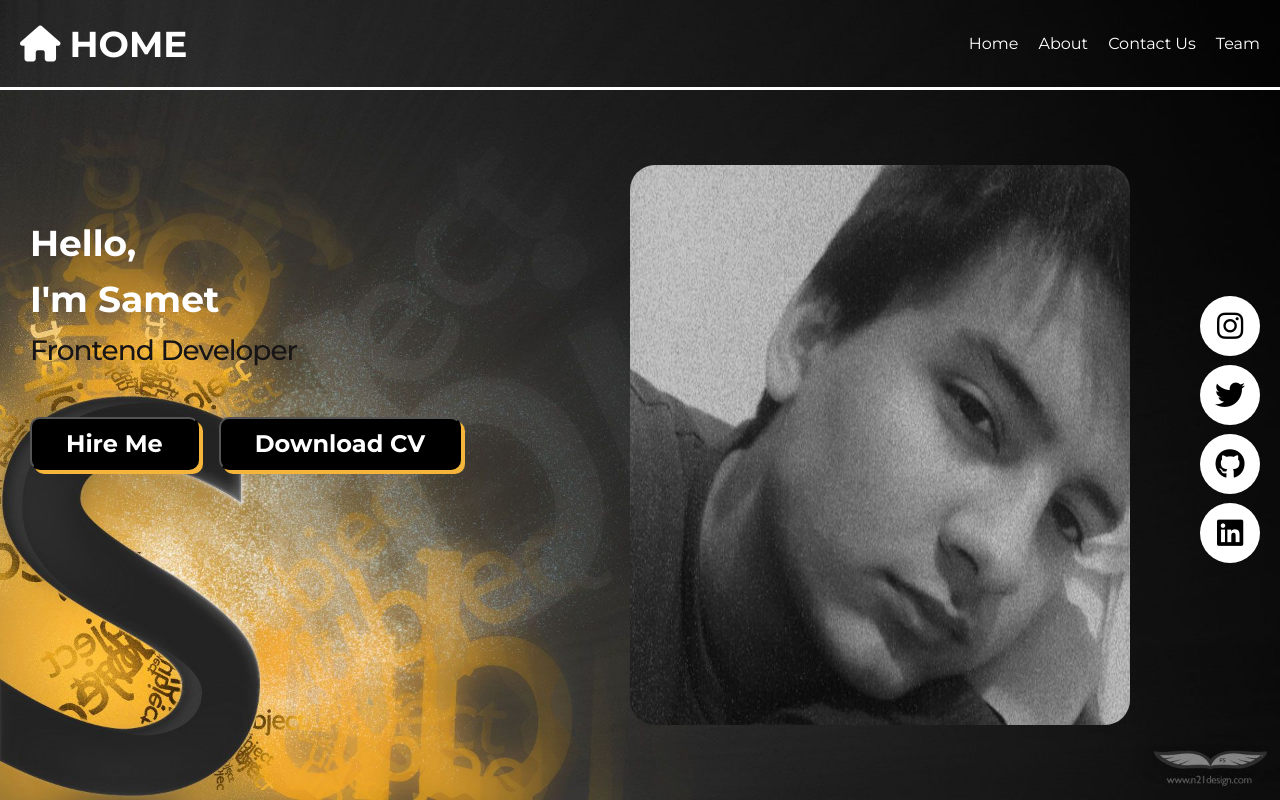
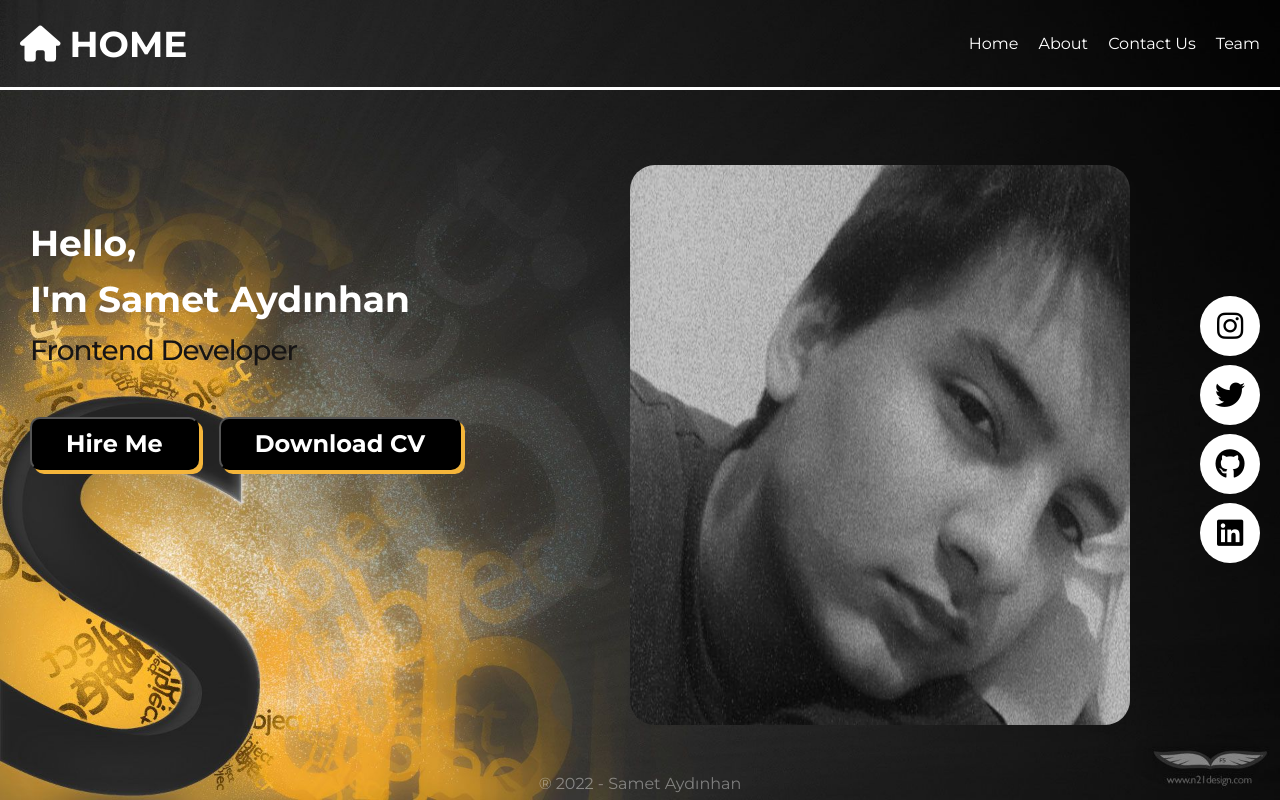
Before and after one commit to SametAydinhan/pausiber-fe-workshop, a plain HTML site: page index.html in a window 1280 px wide. Drawn offline with Linux system fonts and the light colour scheme.

Commit message:
feat: create footer

```diff
--- a/index.html
+++ b/index.html
@@ -39,7 +39,7 @@
         <div class="main-infos-content">
           <div class="text-content">
             <h2>Hello,</h2>
-            <h2>I'm Samet</h2>
+            <h2>I'm Samet Aydınhan</h2>
             <span>Frontend Developer</span>
           </div>
           <div class="button-content">
@@ -73,6 +73,9 @@
                 <i class="fa-brands fa-linkedin"></i>
             </div>
         </a>
+
     </div>
+    <footer>® 2022 - Samet Aydınhan</footer>
+
   </body>
 </html>
--- a/style.css
+++ b/style.css
@@ -15,6 +15,7 @@ body {
   background-position: center center;
   background-attachment: fixed;
   background-size: cover;
+  overflow: hidden;
 }
 
 a {
@@ -200,3 +201,13 @@ main .main-container .main-image img{
         transform: rotate(0deg);
     }
 }
+
+footer{
+    height: 16px;
+    color: white;
+    display:flex;
+    align-items: center;
+    justify-content: center;
+    margin-top: -25px;
+    opacity: 0.4;
+}
```
